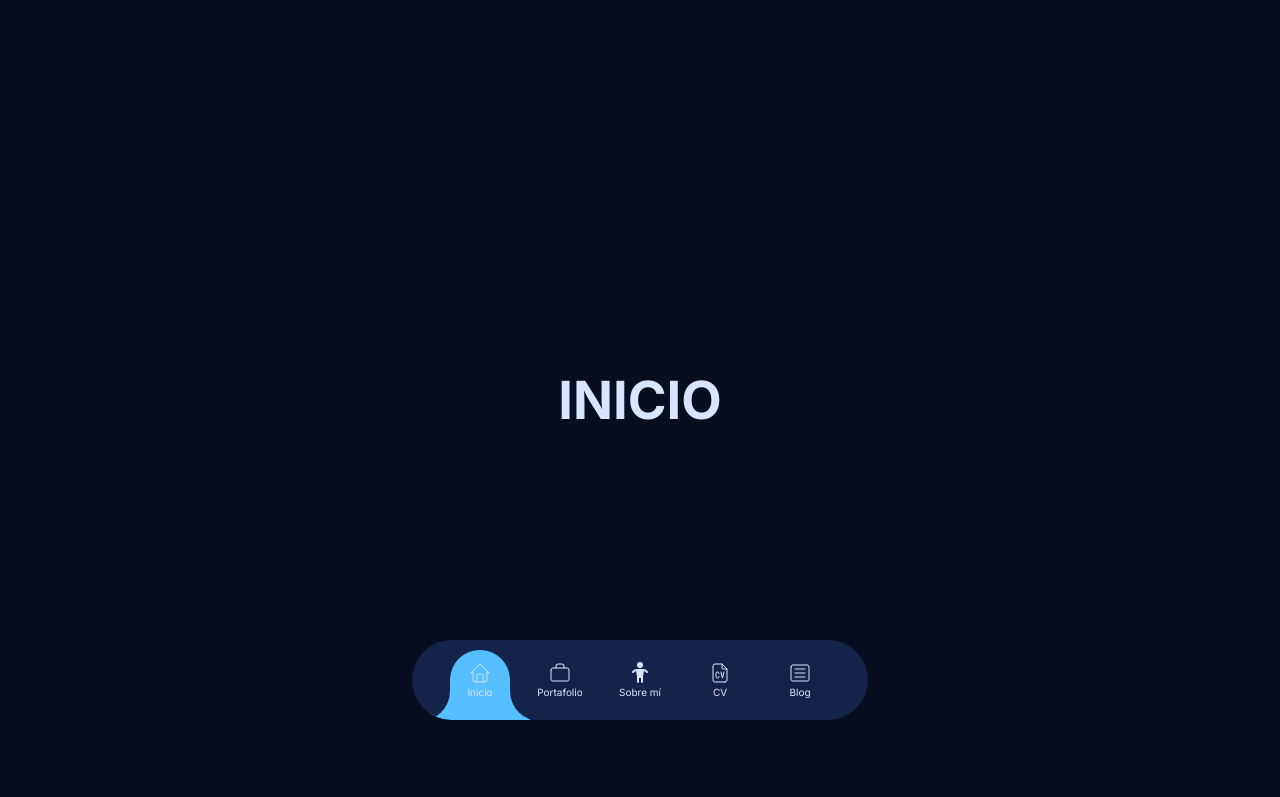
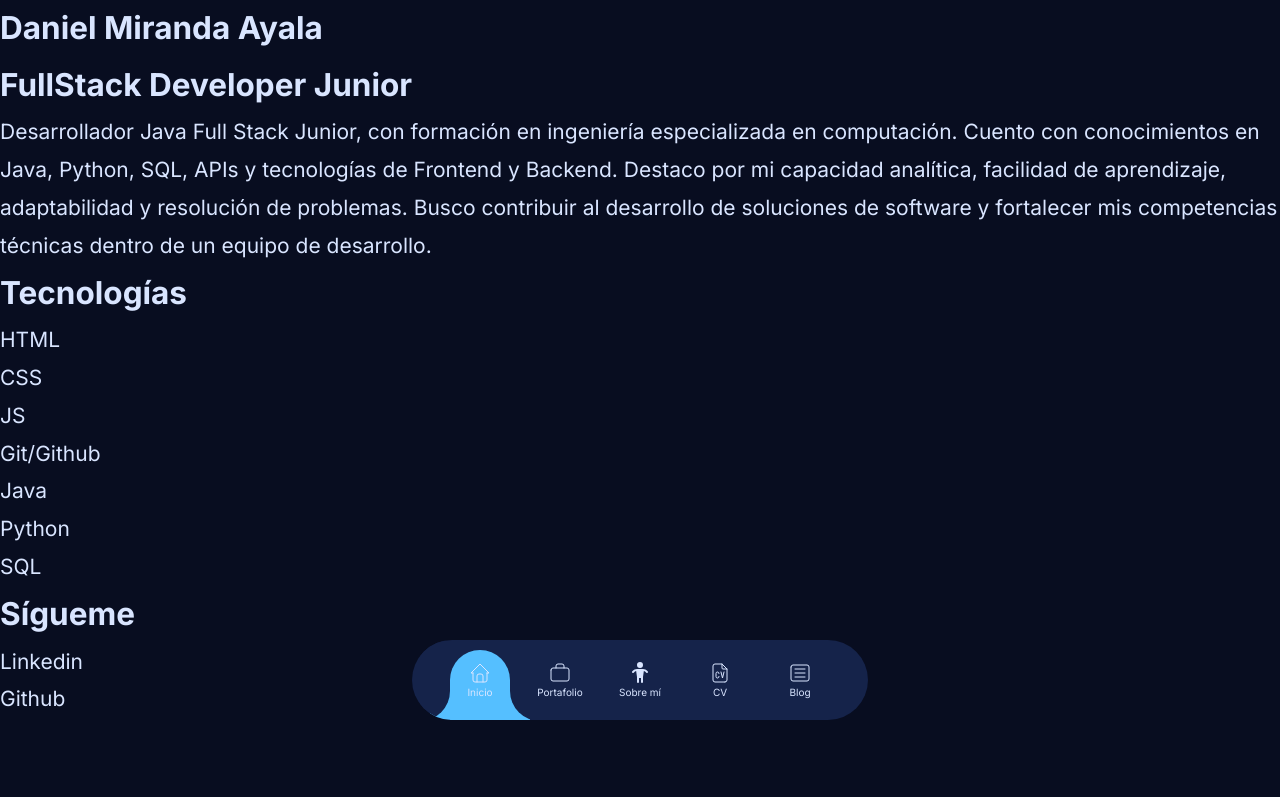
Before and after one commit to DanielMirandaAyalaDev/Portafolio_DV, a plain HTML site: page index.html in a window 1280 px wide. Shown: the top 797 px of the page. Drawn offline with Linux system fonts and the light colour scheme.

Commit message:
feature: informacion de inicio agregada

```diff
--- a/index.html
+++ b/index.html
@@ -50,7 +50,29 @@
             <!-- Contenido de cada una de las secciones -->
             <section>
                 <div id="home_nav">
-                    <h1>Inicio</h1>
+                    <h1 id="nombre_completo">Daniel Miranda Ayala</h1>
+                    <h2>FullStack Developer Junior</h2>
+                    <p>Desarrollador Java Full Stack Junior, con formación en ingeniería especializada en computación.
+                        Cuento con conocimientos en Java, Python, SQL, APIs y tecnologías de Frontend y Backend.
+                        Destaco por mi capacidad analítica, facilidad de aprendizaje, adaptabilidad y resolución de problemas.
+                        Busco contribuir al desarrollo de soluciones de software y fortalecer mis competencias técnicas dentro de un equipo de desarrollo.
+                    </p>
+                    <h2>Tecnologías</h2>
+                    <ul>
+                        <li>HTML</li>
+                        <li>CSS</li>
+                        <li>JS</li>
+                        <li>Git/Github</li>
+                        <li>Java</li>
+                        <li>Python</li>
+                        <li>SQL</li>
+                    </ul>
+
+                    <h2>Sígueme</h2>
+                    <ul>
+                        <li>Linkedin</li>
+                        <li>Github</li>
+                    </ul>
                 </div>
                 <div id="portfolio_nav">
                     <h1>Portafolio</h1>
--- a/styles.css
+++ b/styles.css
@@ -147,22 +147,23 @@ nav li.active a:hover{
     color: var(--font-color-navbar);
 }
 
+/* Contenido de las secciones */
+
 section > div {
     height: 100vh;
-    display: grid;
-    place-content: center;
-    font-size: 2.5em;
+    font-size: 1.5em;
     color: var(--texto-color);
-    text-transform: uppercase;
-    font-weight: 800;
 }
 
+/* Colores de las distintas secciones */
 section > div:nth-child(1){
     background-color: var(--font-color-fondo);
 }
 
 section > div:nth-child(2){
     background-color: var(--font-color-fondo);
+    text-transform: uppercase;
+    font-weight: 800;
 }
 
 section > div:nth-child(3){
```
